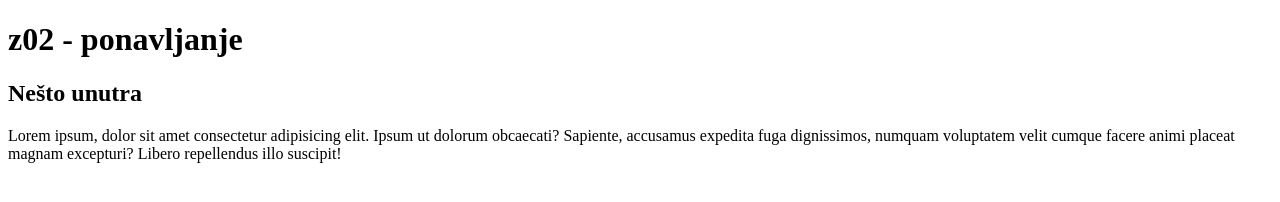
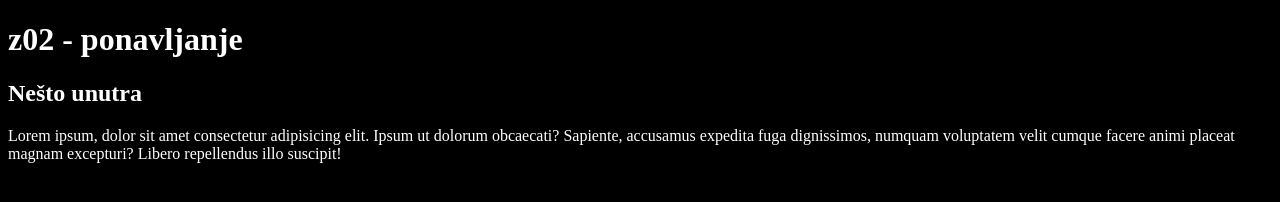
Before and after one commit to mpavic-algebra/Z02, a plain HTML site: page index.html in a window 1280 px wide. Drawn offline with Linux system fonts and the light colour scheme; files that its build step writes are made by us from their sources.

Commit message:
Styles modified

```diff
--- a/index.html
+++ b/index.html
@@ -3,7 +3,7 @@
 <head>
   <meta charset="UTF-8">
   <meta name="viewport" content="width=device-width, initial-scale=1.0">
-  <link rel="stylesheet" href="style.css">
+  <link rel="stylesheet" href="./styles/style.css">
   <title>z02 - ponavljanje</title>
 </head>
 <body>
--- a/styles/style.css
+++ b/styles/style.css
@@ -0,0 +1,4 @@
+body {
+  color: white;
+  background-color: black;
+}
```
